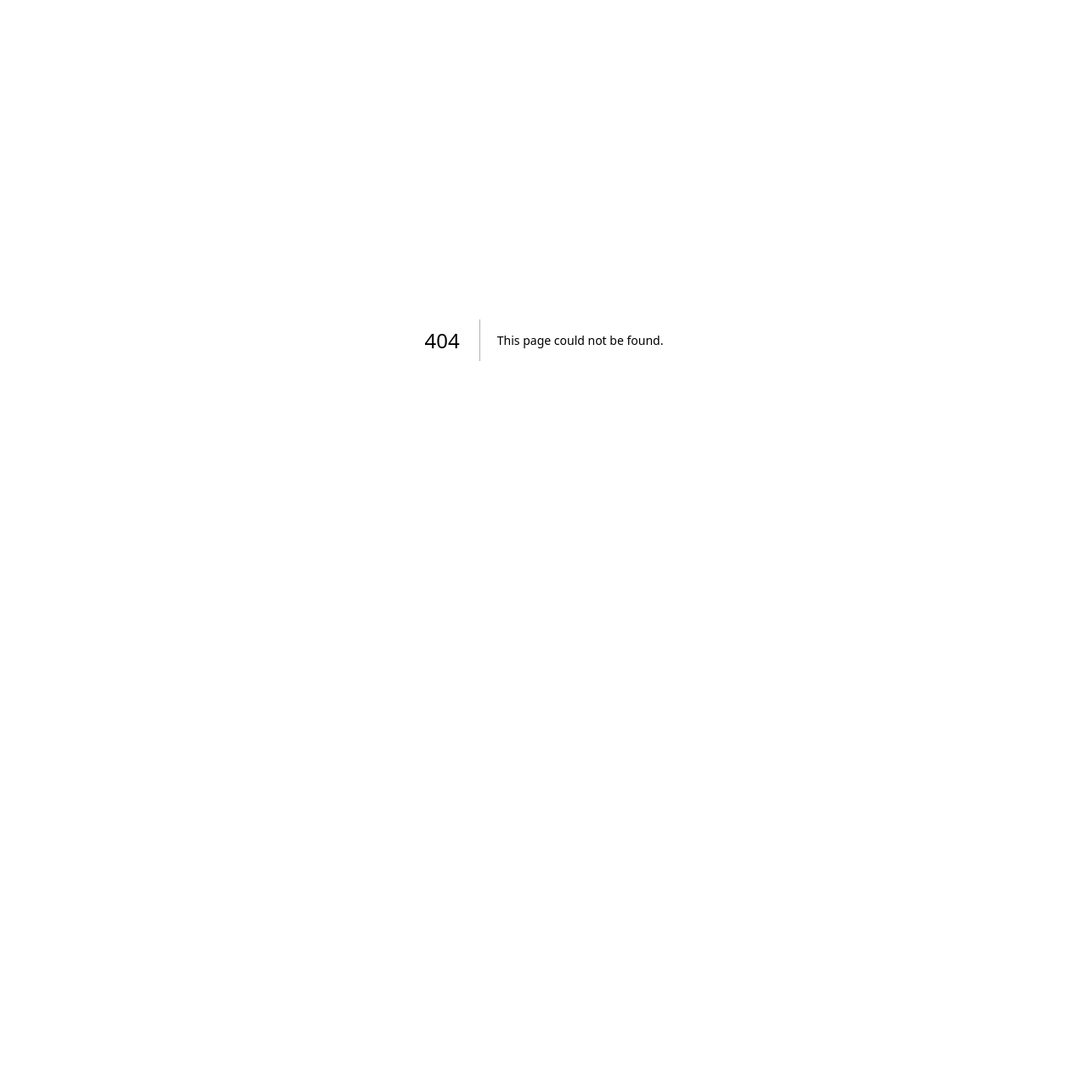
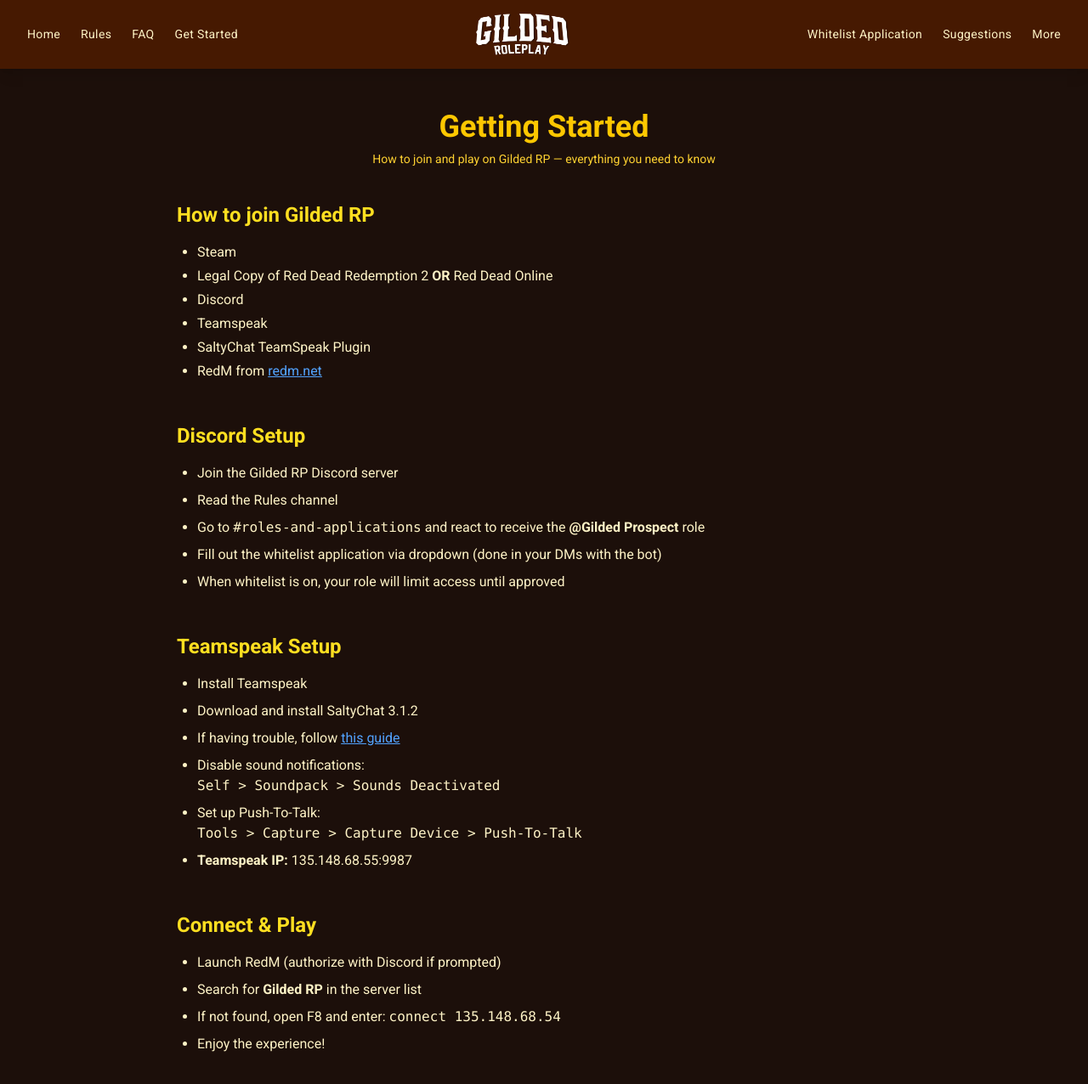
Before and after one commit to TomPatterson9/gildedrp, a Next.js app: page /gildedrp/get-started in a window 1280 px wide. Before the commit this address had no page. Shown: the top 1276 px of the page at 85% size. Before the commit the page ends 800 px from the top, so only its background shows below. Built offline with nearby package versions, Linux system fonts and the light colour scheme.

Commit message:
faq and get started

```diff
--- /dev/null
+++ b/src/app/faq/page.tsx
@@ -0,0 +1,70 @@
+'use client';
+
+import { useState } from 'react';
+import NavBar from '../components/navbar';
+import { ChevronDown, ChevronUp } from 'lucide-react';
+
+type FaqItem = {
+  question: string;
+  answer: string;
+};
+
+const faqData: FaqItem[] = [
+  {
+    question: 'What is Gilded RP?',
+    answer: 'Gilded RP is a Red Dead Redemption 2 roleplay community focused on immersive storytelling and character-driven experiences.',
+  },
+  {
+    question: 'How do I join the server?',
+    answer: 'You can join by visiting our Discord, reading the rules, and loading into the server using RedM.',
+  },
+  {
+    question: 'Do I need any mods to play?',
+    answer: 'Yes, you need to install RedM and teamspeak, follow our setup instructions to ensure compatibility with our server.',
+  },
+  {
+    question: 'Where can I find the rules?',
+    answer: 'The full rules are available on the Rules page, accessible through the top navigation.',
+  },
+];
+
+export default function FaqPage() {
+  const [openIndex, setOpenIndex] = useState<number | null>(null);
+
+  const toggleIndex = (index: number) => {
+    setOpenIndex(openIndex === index ? null : index);
+  };
+
+  return (
+    <>
+      <NavBar />
+
+      {/* Header */}
+      <div className="text-center my-12 px-32">
+      <h1 className="text-4xl font-bold text-yellow-400">Frequently Asked Questions</h1>
+      <hr className="h-px my-8 bg-yellow-500 border-0 " />
+      <h2 className="mt-2 text-xl text-sm">Everything you need to know about Gilded RP</h2>
+      </div>
+
+      {/* FAQ Container */}
+      <div className="max-w-4xl mx-auto px-4 py-12">
+        <div className="bg-white/5 rounded-lg shadow-md p-6 text-amber-100 space-y-4">
+          {faqData.map((item, index) => (
+            <div key={index} className="border-b border-amber-700 pb-4">
+              <button
+                onClick={() => toggleIndex(index)}
+                className="w-full flex justify-between items-center text-left text-lg font-semibold hover:text-yellow-300 transition"
+              >
+                {item.question}
+                {openIndex === index ? <ChevronUp size={20} /> : <ChevronDown size={20} />}
+              </button>
+              {openIndex === index && (
+                <div className="mt-3 text-base text-amber-200">{item.answer}</div>
+              )}
+            </div>
+          ))}
+        </div>
+      </div>
+    </>
+  );
+}
--- /dev/null
+++ b/src/app/get-started/page.tsx
@@ -0,0 +1,71 @@
+'use client'
+
+import React from 'react'
+import NavBar from '../components/navbar'
+
+const GettingStarted = () => {
+  return (
+    <>
+      <NavBar />
+      <div className="max-w-4xl mx-auto px-4 py-12 text-amber-100">
+        <h1 className="text-4xl font-bold text-yellow-400 text-center mb-2">Getting Started</h1>
+        <p className="text-center text-sm text-amber-300 mb-10">
+          How to join and play on Gilded RP — everything you need to know
+        </p>
+
+        <section className="space-y-12">
+          <div>
+            <h2 className="text-2xl font-semibold text-yellow-300 mb-4">How to join Gilded RP</h2>
+            <ul className="list-disc ml-6 space-y-1">
+              <li>Steam</li>
+              <li>Legal Copy of Red Dead Redemption 2 <strong>OR</strong> Red Dead Online</li>
+              <li>Discord</li>
+              <li>Teamspeak</li>
+              <li>SaltyChat TeamSpeak Plugin</li>
+              <li>RedM from <a href="https://redm.net" className="text-blue-400 underline" target="_blank">redm.net</a></li>
+            </ul>
+          </div>
+
+          <div>
+            <h2 className="text-2xl font-semibold text-yellow-300 mb-4">Discord Setup</h2>
+            <ul className="list-disc ml-6 space-y-2">
+              <li>Join the Gilded RP Discord server</li>
+              <li>Read the Rules channel</li>
+              <li>Go to <code>#roles-and-applications</code> and react to receive the <strong>@Gilded Prospect</strong> role</li>
+              <li>Fill out the whitelist application via dropdown (done in your DMs with the bot)</li>
+              <li>When whitelist is on, your role will limit access until approved</li>
+            </ul>
+          </div>
+
+          <div>
+            <h2 className="text-2xl font-semibold text-yellow-300 mb-4">Teamspeak Setup</h2>
+            <ul className="list-disc ml-6 space-y-2">
+              <li>Install Teamspeak</li>
+              <li>Download and install SaltyChat 3.1.2</li>
+              <li>If having trouble, follow <a href="#" className="text-blue-400 underline">this guide</a></li>
+              <li>Disable sound notifications: <br />
+                <code>Self &gt; Soundpack &gt; Sounds Deactivated</code>
+              </li>
+              <li>Set up Push-To-Talk:
+                <br /><code>Tools &gt; Capture &gt; Capture Device &gt; Push-To-Talk</code>
+              </li>
+              <li><strong>Teamspeak IP:</strong> 135.148.68.55:9987</li>
+            </ul>
+          </div>
+
+          <div>
+            <h2 className="text-2xl font-semibold text-yellow-300 mb-4">Connect & Play</h2>
+            <ul className="list-disc ml-6 space-y-2">
+              <li>Launch RedM (authorize with Discord if prompted)</li>
+              <li>Search for <strong>Gilded RP</strong> in the server list</li>
+              <li>If not found, open F8 and enter: <code>connect 135.148.68.54</code></li>
+              <li>Enjoy the experience!</li>
+            </ul>
+          </div>
+        </section>
+      </div>
+    </>
+  )
+}
+
+export default GettingStarted
```
